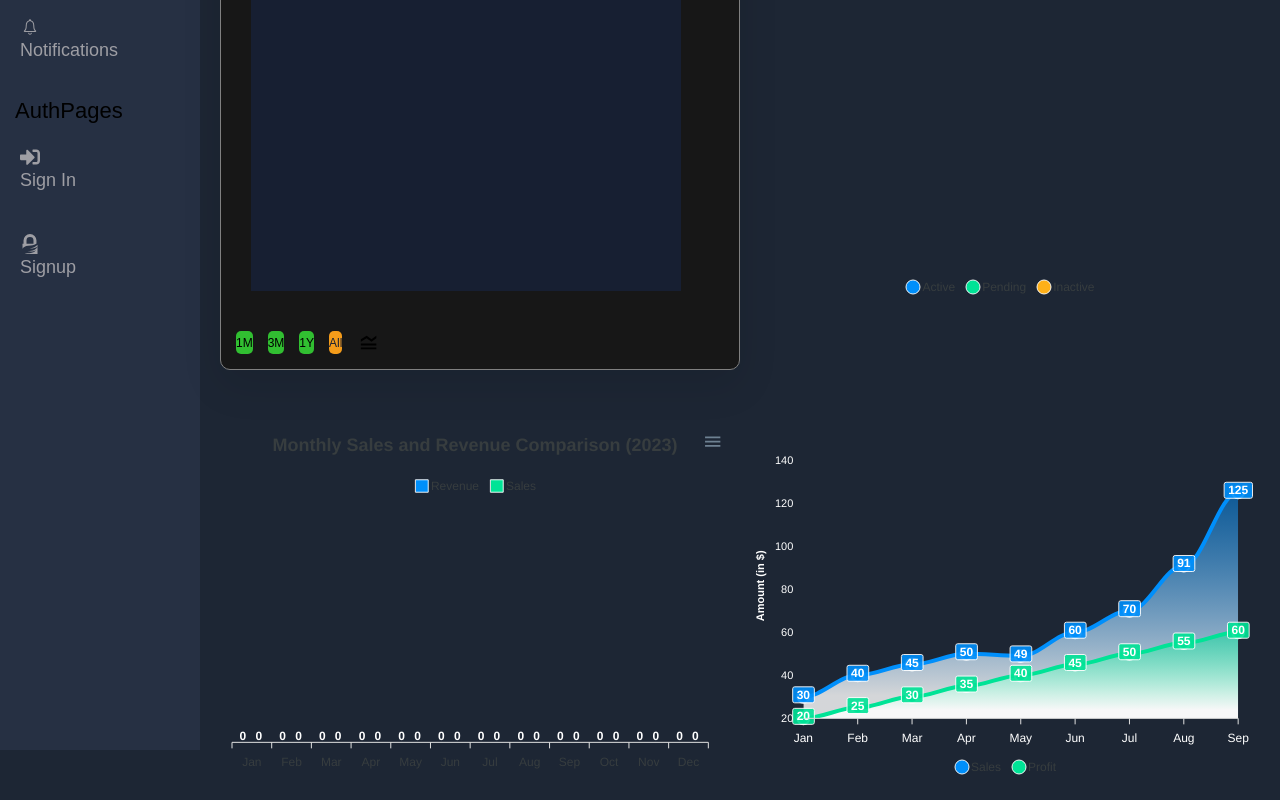
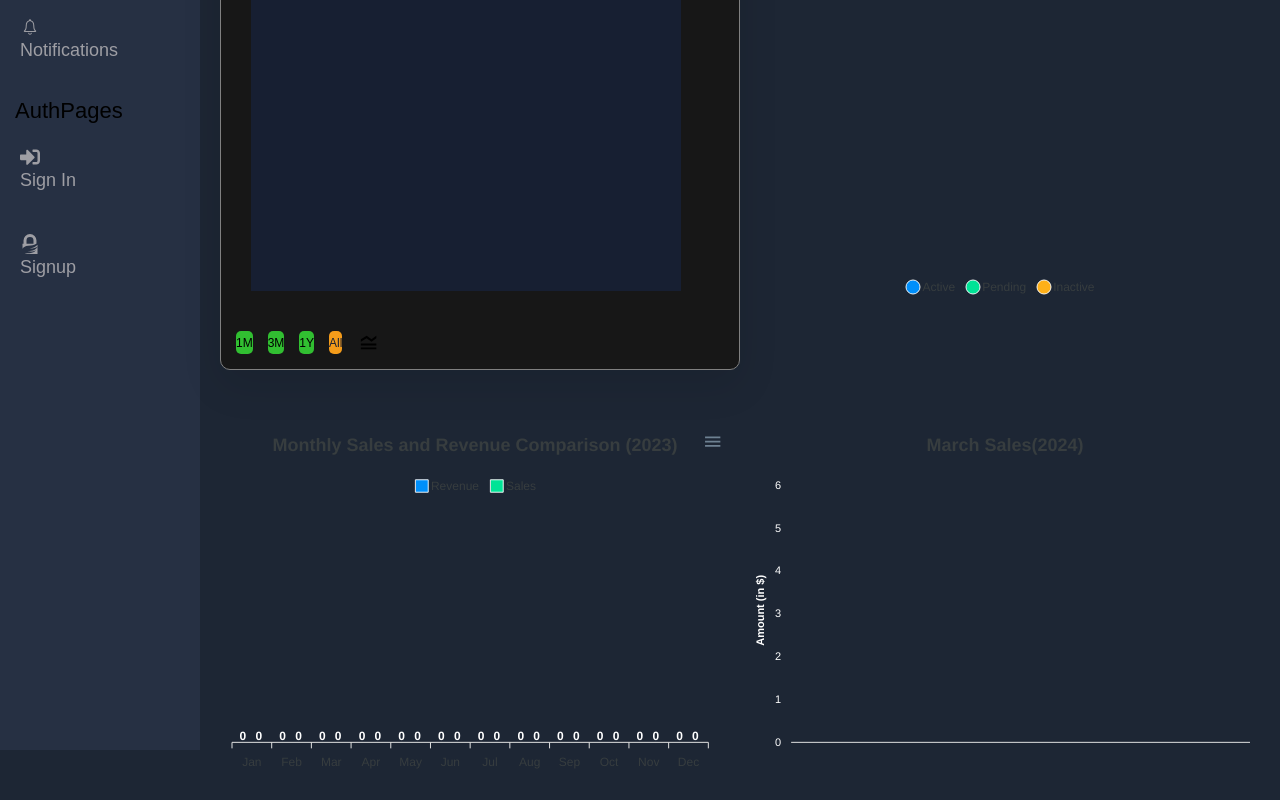
Before and after one commit to Mukesh16407/analyticsdashboard, a React (Vite) app: page / in a window 1280 px wide. Shown: the part 309-1109 px from the top of the page. Built offline with nearby package versions, Linux system fonts and the light colour scheme.

Commit message:
sales march 2024

```diff
--- a/src/widgets/charts/AreaChart.jsx
+++ b/src/widgets/charts/AreaChart.jsx
@@ -1,13 +1,30 @@
+/* eslint-disable react/prop-types */
 import ReactApexChart from "react-apexcharts";
 
-export const AreaChart = () => {
+export const AreaChart = ({revnewArray,saleValueArray}) => {
 
-    const salesData = [30, 40, 45, 50, 49, 60, 70, 91, 125];
-    const profitData = [20, 25, 30, 35, 40, 45, 50, 55, 60];
+  const filterDataForMarch2024 = (dataArray) => {
+    const filteredData = dataArray.filter(entry => {
+      const [month, day, year] = entry.date.split('/').map(part => parseInt(part, 10));
+      return month === 3 && year === 2024;
+    });
+
+
+    const salesValues = filteredData.map(entry => entry.value);
+
+    return salesValues;
+  };
+
+  // Get sales data for March 2024
+  const salesDataMarch2024 = filterDataForMarch2024(saleValueArray);
+  const monthLabel = 'March 2024';
+  console.log(salesDataMarch2024,"salesDataMarch2024")
+
+
 
     const series = [
-        { name: 'Sales', type: 'area', data: salesData },
-        { name: 'Profit', type: 'area', data: profitData }
+        { name: 'Sales', type: 'area', data: salesDataMarch2024 },
+
       ];
       const options = {
         chart: {
@@ -24,7 +41,7 @@ export const AreaChart = () => {
           curve: 'smooth'
         },
         xaxis: {
-          categories: ['Jan', 'Feb', 'Mar', 'Apr', 'May', 'Jun', 'Jul', 'Aug', 'Sep'],
+          categories: [monthLabel],
           labels: {
             style: {
               colors: '#ffffff'
@@ -70,7 +87,14 @@ export const AreaChart = () => {
         },
         grid: {
           show: false
-        }
+        },
+        title: {
+          text: 'March Sales(2024)',
+          align: 'center',
+          style: {
+            fontSize: '18px'
+          }
+        },
       };
   return (
     <div>
--- a/src/widgets/charts/BarChart.jsx
+++ b/src/widgets/charts/BarChart.jsx
@@ -65,7 +65,7 @@ export const BarChart = ({revnewArray,saleValueArray}) => {
           categories: ['Jan', 'Feb', 'Mar', 'Apr', 'May', 'Jun', 'Jul', 'Aug', 'Sep', 'Oct', 'Nov', 'Dec'],
         },
         yaxis: {
-          show: false, // Hide y-axis labels
+          show: false,
         },
         grid: {
           show: false
@@ -73,7 +73,7 @@ export const BarChart = ({revnewArray,saleValueArray}) => {
         tooltip: {
           y: {
             formatter: function (val) {
-              return "$ " + val.toFixed(2).replace(/\d(?=(\d{3})+\.)/g, '$&,'); // Format tooltip value
+              return "$ " + val.toFixed(2).replace(/\d(?=(\d{3})+\.)/g, '$&,');
             }
           },
         },
```
